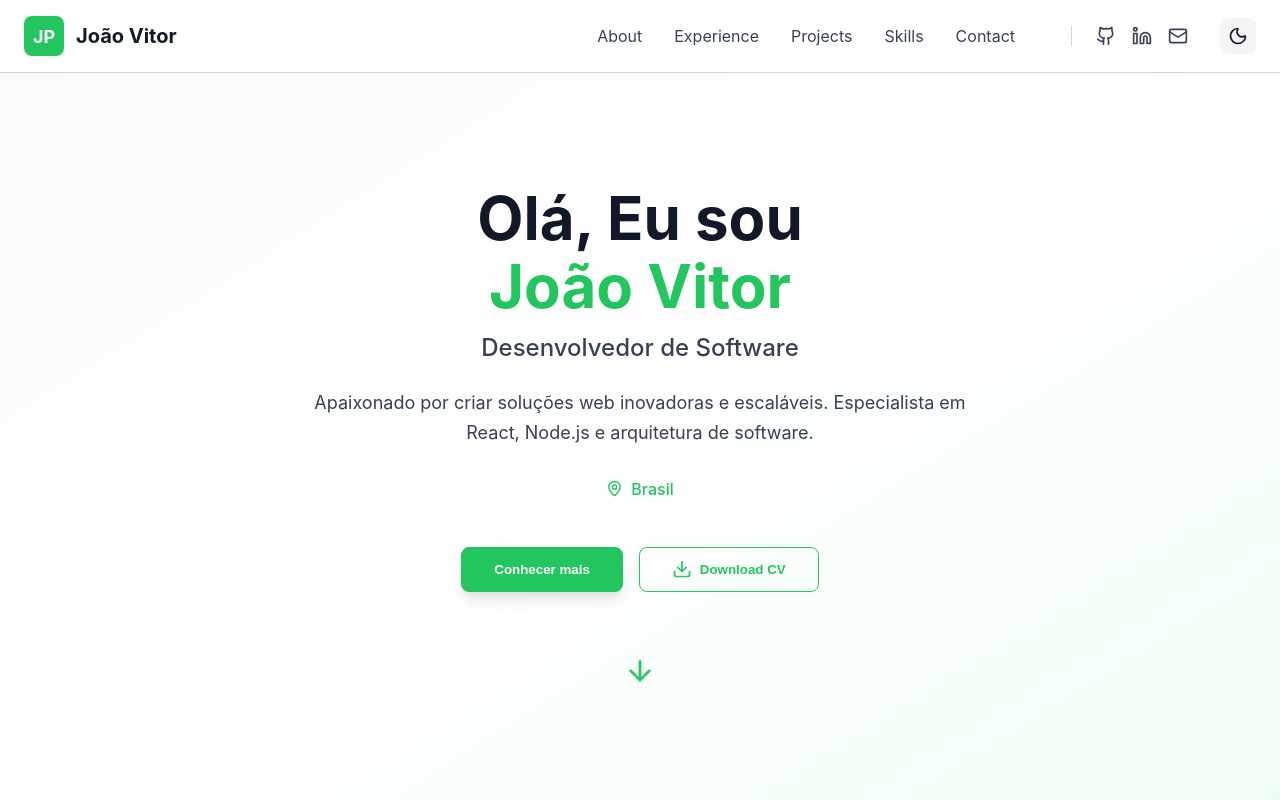
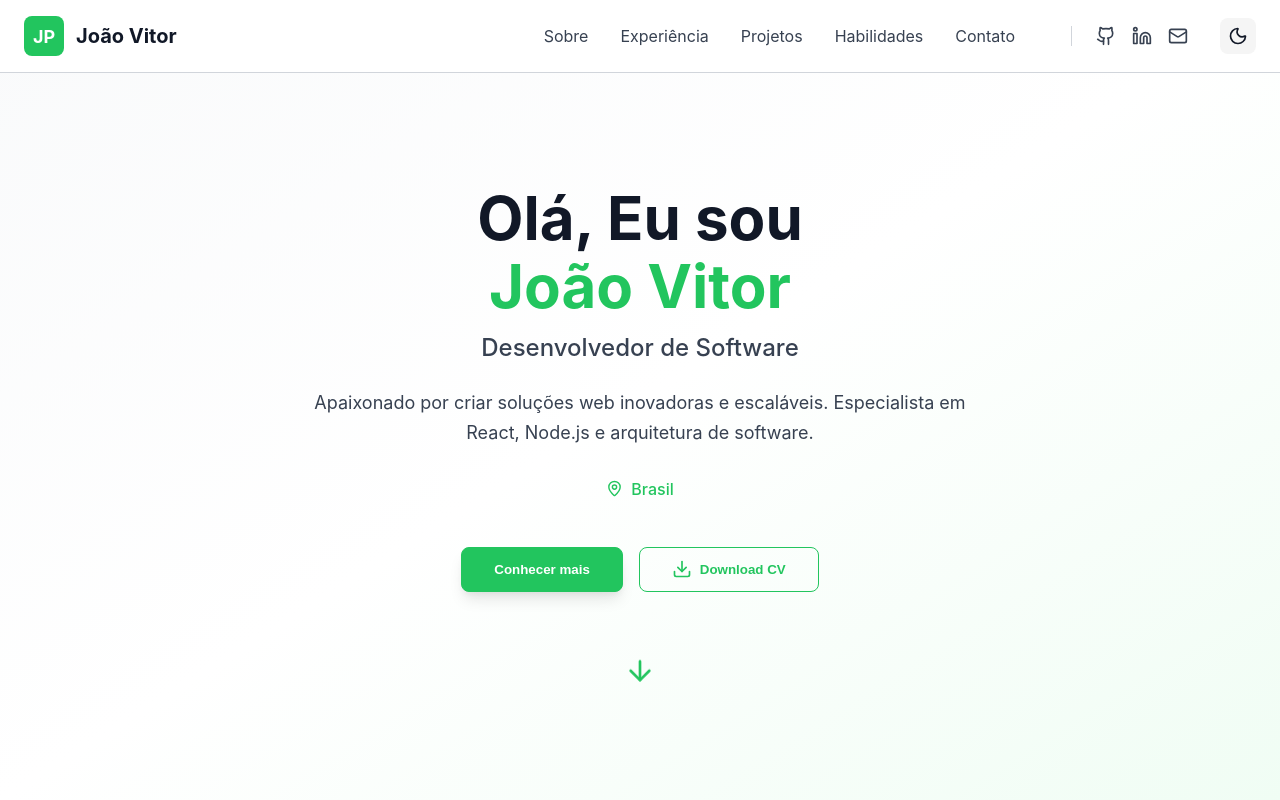
Before and after one commit to JoaoVitorPaludo/joaovitorpaludo.com, a React (Vite) app: page / in a window 1280 px wide. Built offline with nearby package versions, Linux system fonts and the light colour scheme.

Commit message:
feat: Implementando internacionalização do header

```diff
--- /dev/null
+++ b/src/app/i18n/locales/en-us/header/header.ts
@@ -0,0 +1,7 @@
+export const header = {
+  about: 'About',
+  experience: 'Experience',
+  projects: 'Projects',
+  skills: 'Skills',
+  contact: 'Contact',
+} as const
--- a/src/app/i18n/locales/en-us/index.ts
+++ b/src/app/i18n/locales/en-us/index.ts
@@ -1,3 +1,4 @@
 import 'dayjs/locale/en'
 
+export * from './header/header'
 export * from './home/hero'
--- /dev/null
+++ b/src/app/i18n/locales/es-es/header/header.ts
@@ -0,0 +1,7 @@
+export const header = {
+  about: 'Acerca de',
+  experience: 'Experiencia',
+  projects: 'Proyectos',
+  skills: 'Habilidades',
+  contact: 'Contacto',
+} as const
--- a/src/app/i18n/locales/es-es/index.ts
+++ b/src/app/i18n/locales/es-es/index.ts
@@ -1,3 +1,4 @@
 import 'dayjs/locale/es'
 
+export * from './header/header'
 export * from './home/hero'
--- /dev/null
+++ b/src/app/i18n/locales/pt-br/header/header.ts
@@ -0,0 +1,7 @@
+export const header = {
+  about: 'Sobre',
+  experience: 'Experiência',
+  projects: 'Projetos',
+  skills: 'Habilidades',
+  contact: 'Contato',
+} as const
--- a/src/app/i18n/locales/pt-br/index.ts
+++ b/src/app/i18n/locales/pt-br/index.ts
@@ -1,3 +1,4 @@
 import 'dayjs/locale/pt-br'
 
+export * from './header/header'
 export * from './home/hero'
--- a/src/components/layout/header/header.tsx
+++ b/src/components/layout/header/header.tsx
@@ -1,5 +1,6 @@
 import { Github, Linkedin, Mail, Menu, Moon, Sun, X } from 'lucide-react'
 import { useState } from 'react'
+import { useTranslation } from 'react-i18next'
 import { useAppStore } from '../../../store/use-app-store/use-app-store'
 import * as S from './styles'
 
@@ -15,6 +16,7 @@ const mockData = {
 export function Header() {
   const { setTheme, theme } = useAppStore()
   const [isMenuOpen, setIsMenuOpen] = useState(false)
+  const { t } = useTranslation('header')
 
   const scrollToSection = (sectionId: string) => {
     const element = document.getElementById(sectionId)
@@ -37,19 +39,19 @@ export function Header() {
 
           <S.DesktopNav>
             <S.NavButton onClick={() => scrollToSection('about')}>
-              About
+              {t('about')}
             </S.NavButton>
             <S.NavButton onClick={() => scrollToSection('experience')}>
-              Experience
+              {t('experience')}
             </S.NavButton>
             <S.NavButton onClick={() => scrollToSection('projects')}>
-              Projects
+              {t('projects')}
             </S.NavButton>
             <S.NavButton onClick={() => scrollToSection('skills')}>
-              Skills
+              {t('skills')}
             </S.NavButton>
             <S.NavButton onClick={() => scrollToSection('contact')}>
-              Contact
+              {t('contact')}
             </S.NavButton>
 
             <S.SocialLinks>
--- a/src/components/layout/header/styles.ts
+++ b/src/components/layout/header/styles.ts
@@ -128,7 +128,8 @@ export const ThemeToggle = styled.button`
   justify-content: center;
 
   &:hover {
-    background-color: ${(props) => props.theme.muted};
+    opacity: 0.8;
+    /* background-color: ${(props) => props.theme.muted}; */
   }
 `
 
```
